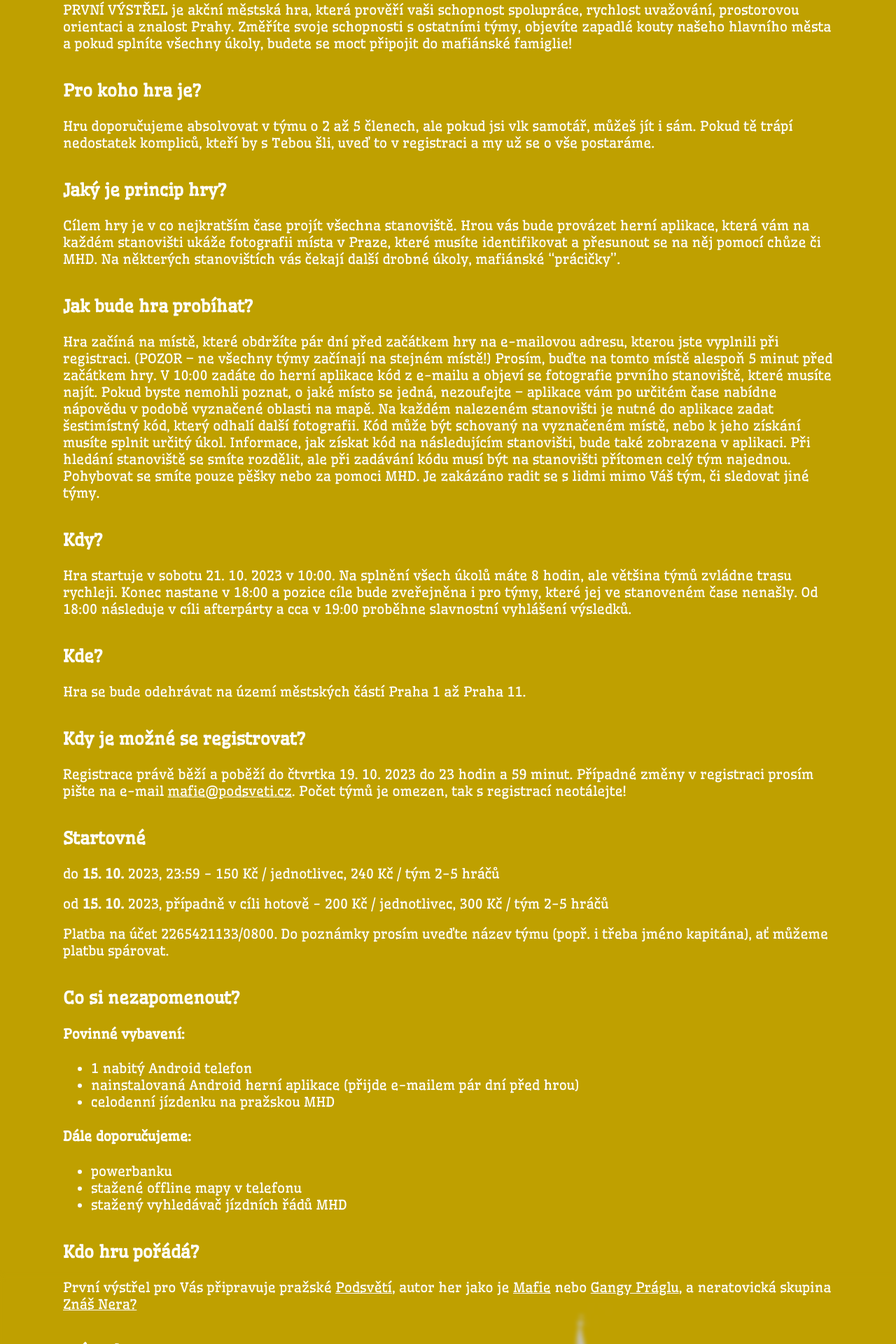
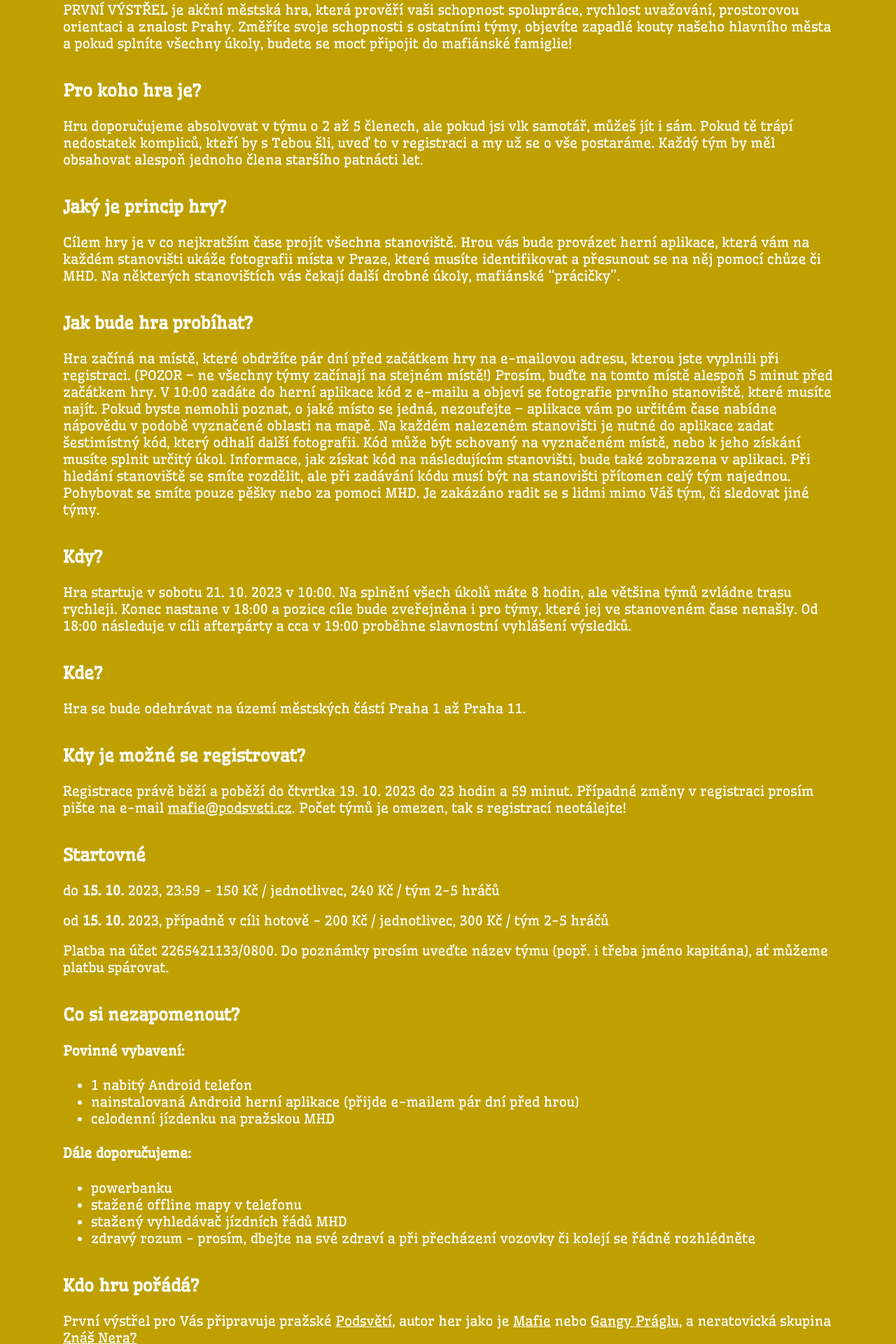
Before and after one commit to panda098/prvni-vystrel, a React (Create React App) app: page /pravidla in a window 1280 px wide. Shown: the part 569-2489 px from the top of the page at 70% size. Built offline with nearby package versions, Linux system fonts and the light colour scheme.

Commit message:
update rules

```diff
--- a/src/Rules.js
+++ b/src/Rules.js
@@ -43,7 +43,8 @@ export default function Rules() {
         <p>
           Hru doporučujeme absolvovat v týmu o 2 až 5 členech, ale pokud jsi vlk
           samotář, můžeš jít i sám. Pokud tě trápí nedostatek kompliců, kteří by
-          s Tebou šli, uveď to v registraci a my už se o vše postaráme.
+          s Tebou šli, uveď to v registraci a my už se o vše postaráme. Každý
+          tým by měl obsahovat alespoň jednoho člena staršího patnácti let.
         </p>
 
         <h3>Jaký je princip hry?</h3>
@@ -130,6 +131,10 @@ export default function Rules() {
           <li>powerbanku</li>
           <li>stažené offline mapy v telefonu</li>
           <li>stažený vyhledávač jízdních řádů MHD</li>
+          <li>
+            zdravý rozum - prosím, dbejte na své zdraví a při přecházení vozovky
+            či kolejí se řádně rozhlédněte
+          </li>
         </ul>
 
         <h3>Kdo hru pořádá?</h3>
```
